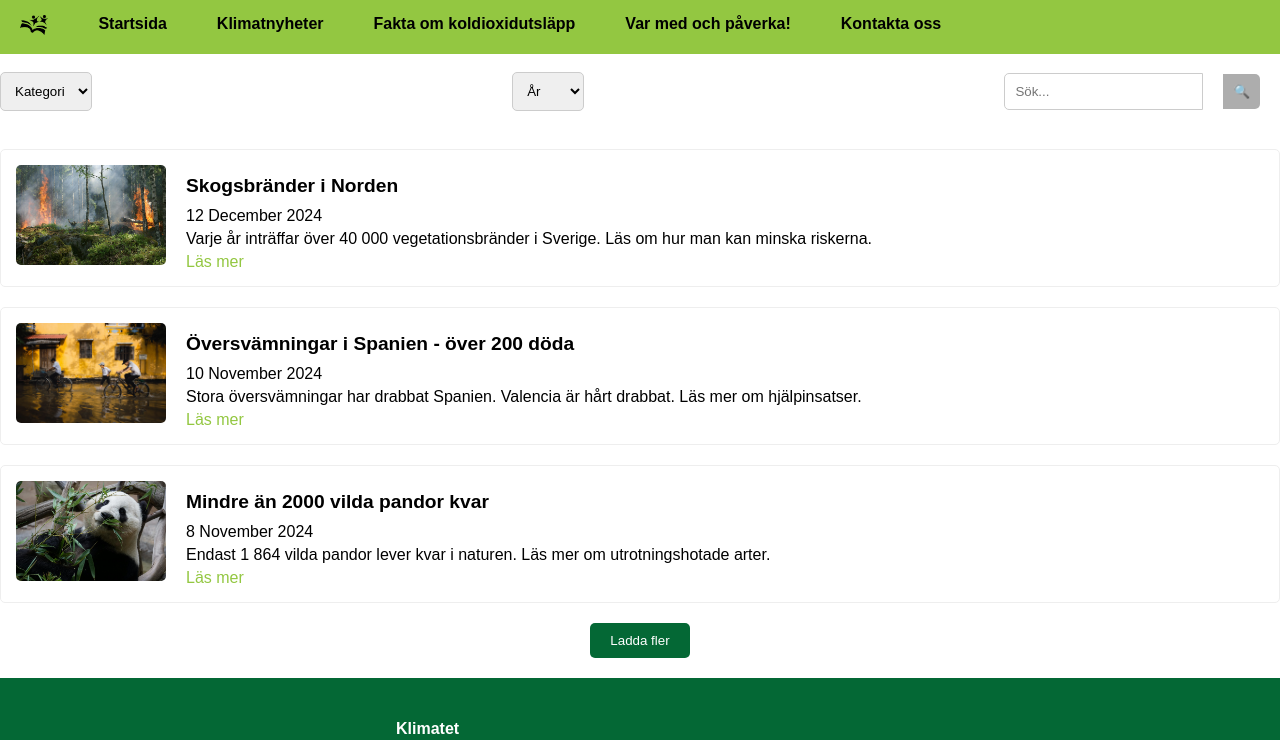
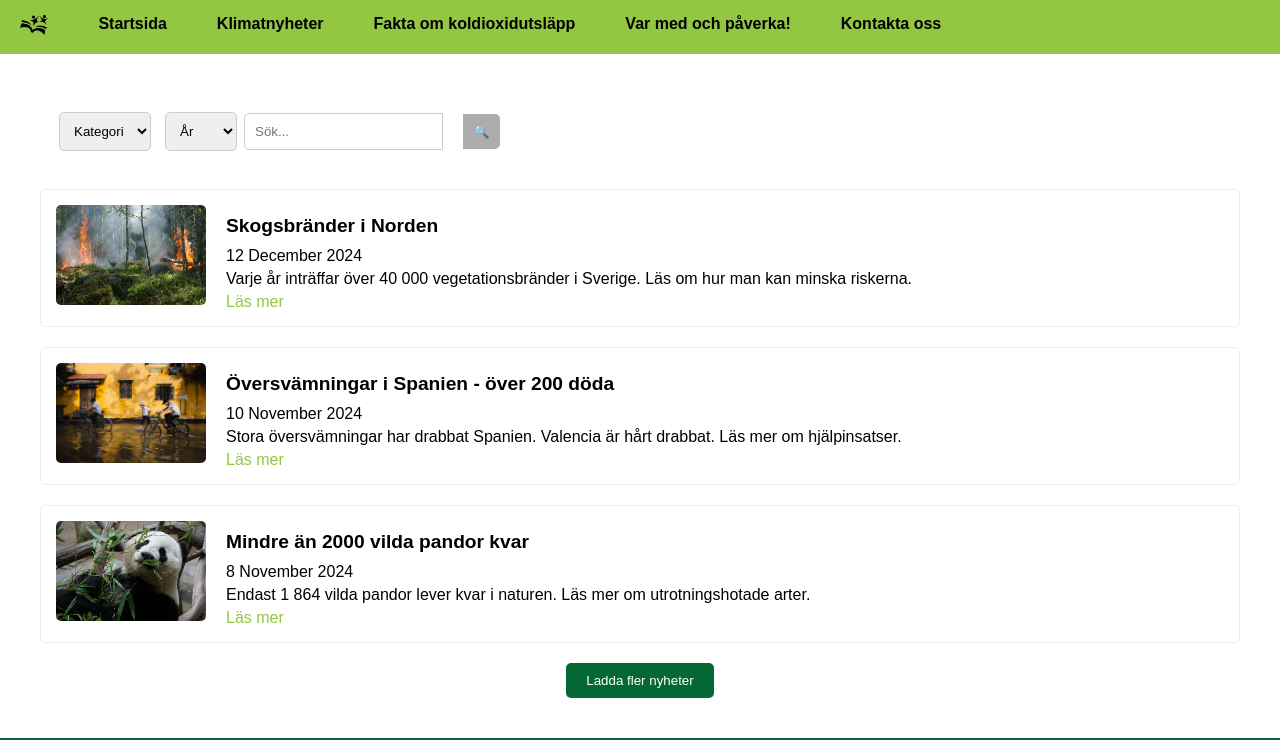
Before and after one commit to gremdot/Klimatvanner, a React (Create React App) app: page /klimatnyheter in a window 1280 px wide. Shown: the top 740 px of the page. Built offline with nearby package versions, Linux system fonts and the light colour scheme.

Commit message:
fixa till fälten

```diff
--- a/src/App.css
+++ b/src/App.css
@@ -83,7 +83,8 @@ h3 {
 /* FILTERS */
 .filter-section {
   display: flex;
-  justify-content: space-between;
+  padding-top: 20px;
+  padding-left: 12px;
   align-items: center;
   margin-bottom: 20px;
 }
@@ -91,6 +92,7 @@ h3 {
   padding: 10px;
   border: 1px solid #ccc;
   border-radius: 5px;
+  margin: 7px;
 }
 
 
--- a/src/Klimatnyheter.jsx
+++ b/src/Klimatnyheter.jsx
@@ -44,7 +44,7 @@ const Klimatnyheter = () => {
   };
 
   return (
-    <div className="klimatnyheter-page">
+    <div className="lär-dig">
       {/* Filter och sök */}
       <div className="filter-section">
         <select>
@@ -82,7 +82,7 @@ const Klimatnyheter = () => {
 
       {/* Ladda fler-knapp */}
       <button className="btn load" onClick={loadMore}>
-        Ladda fler
+        Ladda fler nyheter
       </button>
     </div>
   );
```
